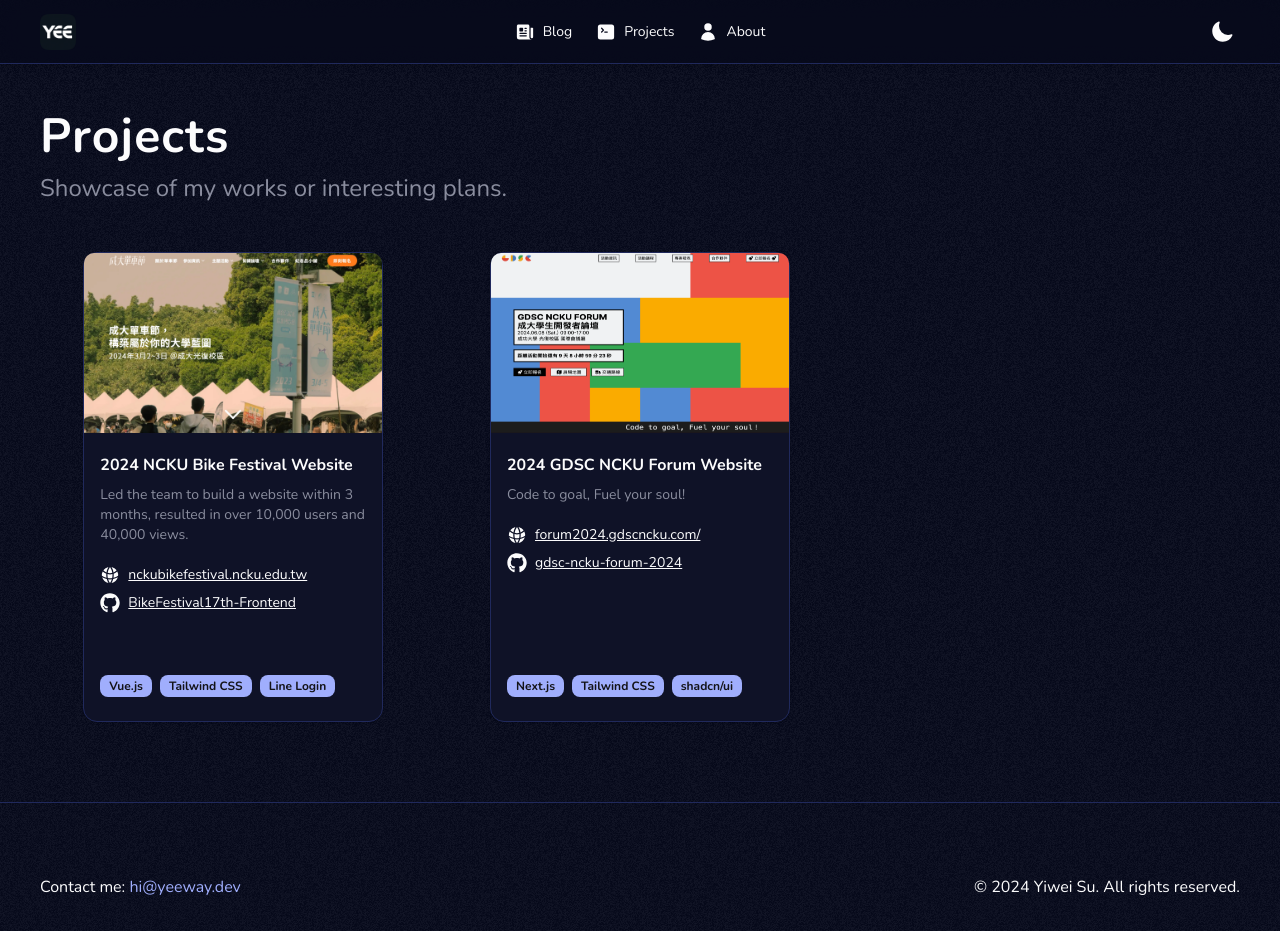
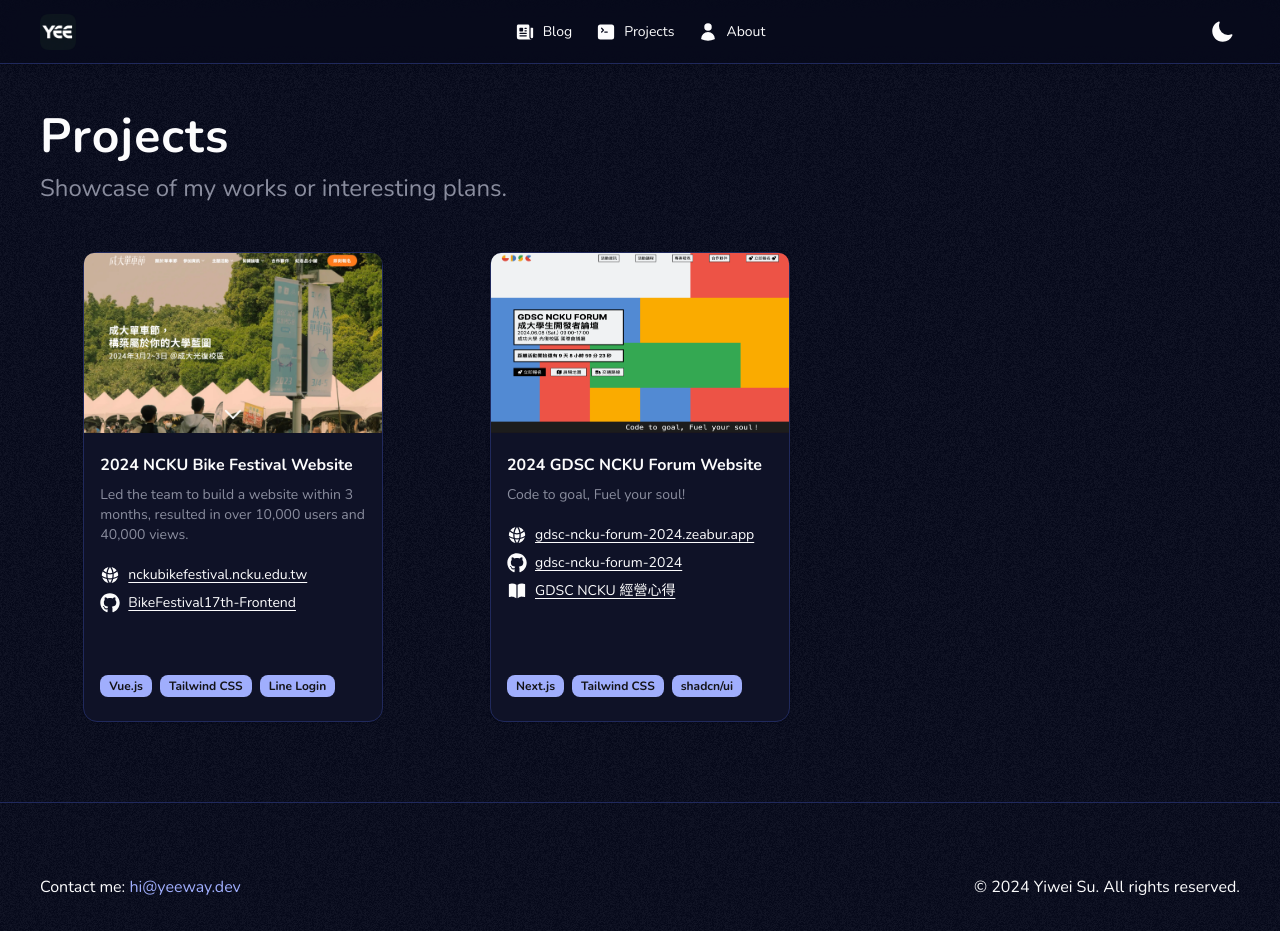
Before and after one commit to yeeway0609/yeeway.dev, a Next.js app: page /projects in a window 1280 px wide. Built offline with nearby package versions, Linux system fonts and the light colour scheme; some icons are missing; a web font is replaced by a local one.

Commit message:
feat: simplify ProjectCard props and enhance project metadata

```diff
--- a/app/(main)/projects/page.tsx
+++ b/app/(main)/projects/page.tsx
@@ -14,18 +14,7 @@ export default function Page() {
       <h2 className="page-sub-title">Showcase of my works or interesting plans.</h2>
       <div className="grid grid-cols-1 place-items-center gap-5 sm:grid-cols-2 lg:grid-cols-3">
         {projectsData.map((project: Project) => (
-          <ProjectCard
-            key={project.title}
-            title={project.title}
-            description={project.description}
-            tags={project.tags}
-            imageURL={project.imageURL}
-            websiteURL={'websiteURL' in project ? project.websiteURL : undefined}
-            githubURL={'githubURL' in project ? project.githubURL : undefined}
-            githubTitle={'githubTitle' in project ? project.githubTitle : undefined}
-            blogURL={'blogURL' in project ? project.blogURL : undefined}
-            blogTitle={'blogTitle' in project ? project.blogTitle : undefined}
-          />
+          <ProjectCard key={project.title} {...project} />
         ))}
       </div>
     </main>
--- a/components/ProjectCard/index.tsx
+++ b/components/ProjectCard/index.tsx
@@ -5,7 +5,7 @@ import { Badge } from '@/components/ui/badge'
 import { Card, CardContent, CardDescription, CardFooter, CardHeader, CardTitle } from '@/components/ui/card'
 import { Project } from '@/lib/types'
 
-export function ProjectCard({ title, description, tags, imageURL, websiteURL, githubURL, githubTitle, blogURL, blogTitle }: Project) {
+export function ProjectCard({ title, description, tags, imageURL, websiteURL, websiteTitle, githubURL, githubTitle, blogURL, blogTitle }: Project) {
   return (
     <Card className="flex w-full max-w-[300px] flex-col gap-2 pt-0 sm:h-[470px]">
       <div className="relative mb-3 aspect-5/3 h-[180px] shrink-0 overflow-hidden rounded-t-lg object-cover">
@@ -19,8 +19,8 @@ export function ProjectCard({ title, description, tags, imageURL, websiteURL, gi
         {websiteURL && (
           <div className="hover:text-primary mb-2 flex cursor-pointer items-center gap-2">
             <GlobeAltIcon className="size-5" />
-            <a className="underline" href={websiteURL} target="_blank">
-              {websiteURL?.replace('https://', '')}
+            <a className="underline underline-offset-3" href={websiteURL} target="_blank">
+              {websiteTitle}
             </a>
           </div>
         )}
@@ -29,7 +29,7 @@ export function ProjectCard({ title, description, tags, imageURL, websiteURL, gi
             <svg className="size-5" xmlns="http://www.w3.org/2000/svg" viewBox="0 0 496 512" fill="currentColor">
               <path d="M165.9 397.4c0 2-2.3 3.6-5.2 3.6-3.3 .3-5.6-1.3-5.6-3.6 0-2 2.3-3.6 5.2-3.6 3-.3 5.6 1.3 5.6 3.6zm-31.1-4.5c-.7 2 1.3 4.3 4.3 4.9 2.6 1 5.6 0 6.2-2s-1.3-4.3-4.3-5.2c-2.6-.7-5.5 .3-6.2 2.3zm44.2-1.7c-2.9 .7-4.9 2.6-4.6 4.9 .3 2 2.9 3.3 5.9 2.6 2.9-.7 4.9-2.6 4.6-4.6-.3-1.9-3-3.2-5.9-2.9zM244.8 8C106.1 8 0 113.3 0 252c0 110.9 69.8 205.8 169.5 239.2 12.8 2.3 17.3-5.6 17.3-12.1 0-6.2-.3-40.4-.3-61.4 0 0-70 15-84.7-29.8 0 0-11.4-29.1-27.8-36.6 0 0-22.9-15.7 1.6-15.4 0 0 24.9 2 38.6 25.8 21.9 38.6 58.6 27.5 72.9 20.9 2.3-16 8.8-27.1 16-33.7-55.9-6.2-112.3-14.3-112.3-110.5 0-27.5 7.6-41.3 23.6-58.9-2.6-6.5-11.1-33.3 2.6-67.9 20.9-6.5 69 27 69 27 20-5.6 41.5-8.5 62.8-8.5s42.8 2.9 62.8 8.5c0 0 48.1-33.6 69-27 13.7 34.7 5.2 61.4 2.6 67.9 16 17.7 25.8 31.5 25.8 58.9 0 96.5-58.9 104.2-114.8 110.5 9.2 7.9 17 22.9 17 46.4 0 33.7-.3 75.4-.3 83.6 0 6.5 4.6 14.4 17.3 12.1C428.2 457.8 496 362.9 496 252 496 113.3 383.5 8 244.8 8zM97.2 352.9c-1.3 1-1 3.3 .7 5.2 1.6 1.6 3.9 2.3 5.2 1 1.3-1 1-3.3-.7-5.2-1.6-1.6-3.9-2.3-5.2-1zm-10.8-8.1c-.7 1.3 .3 2.9 2.3 3.9 1.6 1 3.6 .7 4.3-.7 .7-1.3-.3-2.9-2.3-3.9-2-.6-3.6-.3-4.3 .7zm32.4 35.6c-1.6 1.3-1 4.3 1.3 6.2 2.3 2.3 5.2 2.6 6.5 1 1.3-1.3 .7-4.3-1.3-6.2-2.2-2.3-5.2-2.6-6.5-1zm-11.4-14.7c-1.6 1-1.6 3.6 0 5.9 1.6 2.3 4.3 3.3 5.6 2.3 1.6-1.3 1.6-3.9 0-6.2-1.4-2.3-4-3.3-5.6-2z" />
             </svg>
-            <a className="underline" href={githubURL} target="_blank">
+            <a className="underline underline-offset-3" href={githubURL} target="_blank">
               {githubTitle}
             </a>
           </div>
@@ -37,7 +37,7 @@ export function ProjectCard({ title, description, tags, imageURL, websiteURL, gi
         {blogURL && (
           <div className="hover:text-primary flex cursor-pointer items-center gap-2">
             <BookOpenIcon className="size-5" />
-            <Link className="underline" href={blogURL}>
+            <Link className="underline underline-offset-3" href={blogURL}>
               {blogTitle}
             </Link>
           </div>
--- a/data/projectsData.ts
+++ b/data/projectsData.ts
@@ -1,26 +1,28 @@
-import { Project } from '../lib/types'
+import { Project } from '@/lib/types'
 
 export const projectsData: Project[] = [
   {
     title: '2024 NCKU Bike Festival Website',
     description: 'Led the team to build a website within 3 months, resulted in over 10,000 users and 40,000 views.',
     imageURL: '/ncku_bike_festival.jpeg',
-    tags: ['Vue.js', 'Tailwind CSS', 'Line Login'],
-    websiteURL: 'https://nckubikefestival.ncku.edu.tw',
+    websiteURL: 'https://nckubikefestival.ncku.edu.tw/bikeFestival17th-frontend',
+    websiteTitle: 'nckubikefestival.ncku.edu.tw',
     githubURL: 'https://github.com/gdsc-ncku/BikeFestival17th-Frontend',
     githubTitle: 'BikeFestival17th-Frontend',
-    blogURL: '',
-    blogTitle: '',
+    blogURL: null,
+    blogTitle: null,
+    tags: ['Vue.js', 'Tailwind CSS', 'Line Login'],
   },
   {
     title: '2024 GDSC NCKU Forum Website',
     description: 'Code to goal, Fuel your soul!',
     imageURL: '/gdsc_ncku_foum.png',
-    tags: ['Next.js', 'Tailwind CSS', 'shadcn/ui'],
-    websiteURL: 'https://forum2024.gdscncku.com/',
+    websiteURL: 'https://gdsc-ncku-forum-2024.zeabur.app',
+    websiteTitle: 'gdsc-ncku-forum-2024.zeabur.app',
     githubURL: 'https://github.com/gdsc-ncku/gdsc-ncku-forum-2024',
     githubTitle: 'gdsc-ncku-forum-2024',
-    blogURL: '',
-    blogTitle: '',
+    blogURL: '/blog/gdsc-journey',
+    blogTitle: 'GDSC NCKU 經營心得',
+    tags: ['Next.js', 'Tailwind CSS', 'shadcn/ui'],
   },
 ]
```
Also changed, not shown: lib/types.ts (+6 -6 lines).
